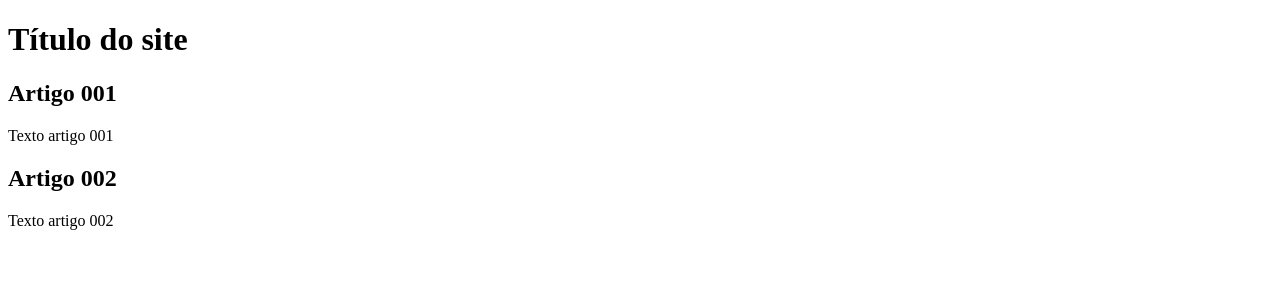
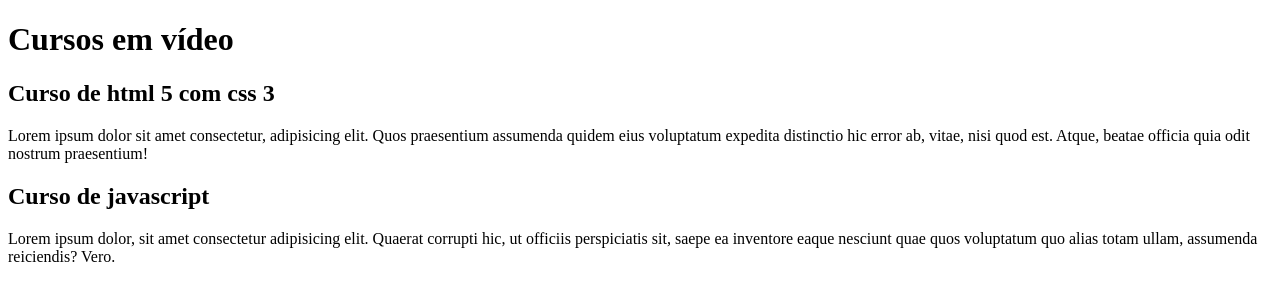
Before and after one commit to Paulo0px/projeto-site, a plain HTML site: page index.html in a window 1280 px wide. Drawn offline with Linux system fonts and the light colour scheme.

Commit message:
comecei a escrever o conteúdo

```diff
--- a/index.html
+++ b/index.html
@@ -8,15 +8,15 @@
 <body>
     <main>
         <header>
-            <h1>Título do site</h1>
+            <h1>Cursos em vídeo</h1>
         </header>
         <article>
-            <h2>Artigo 001</h2>
-            <p>Texto artigo 001</p>
+            <h2>Curso de html 5 com css 3</h2>
+            <p>Lorem ipsum dolor sit amet consectetur, adipisicing elit. Quos praesentium assumenda quidem eius voluptatum expedita distinctio hic error ab, vitae, nisi quod est. Atque, beatae officia quia odit nostrum praesentium!</p>
         </article>
         <article>
-            <h2>Artigo 002</h2>
-            <p>Texto artigo 002</p>
+            <h2>Curso de javascript</h2>
+            <p>Lorem ipsum dolor, sit amet consectetur adipisicing elit. Quaerat corrupti hic, ut officiis perspiciatis sit, saepe ea inventore eaque nesciunt quae quos voluptatum quo alias totam ullam, assumenda reiciendis? Vero.</p>
         </article>
 
     </main>
```
